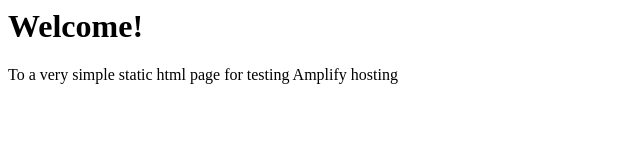
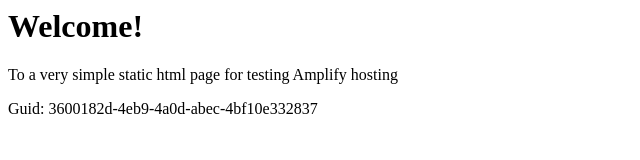
Before and after one commit to aws-aemilia-iad/Github-PR-Commit-Integration-Test-DoNotTouch-Gith-P5X5MO5I-v1-gamma-us-east-1, a website: page src/index.html in a window 1280 px wide. Shown: the whole page, without its empty margins (0-640 px from the left). Drawn offline with Linux system fonts and the light colour scheme.

Commit message:
commit from integ tests

```diff
--- a/src/index.html
+++ b/src/index.html
@@ -1,3 +1,5 @@
+
+
 <html lang="en">
 
 <head>
@@ -10,6 +12,6 @@
 <body>
     <h1>Welcome!</h1>
     <p>To a very simple static html page for testing Amplify hosting</p>
-</body>
+    <p>Guid: 3600182d-4eb9-4a0d-abec-4bf10e332837</p></body>
 
 </html>
```
